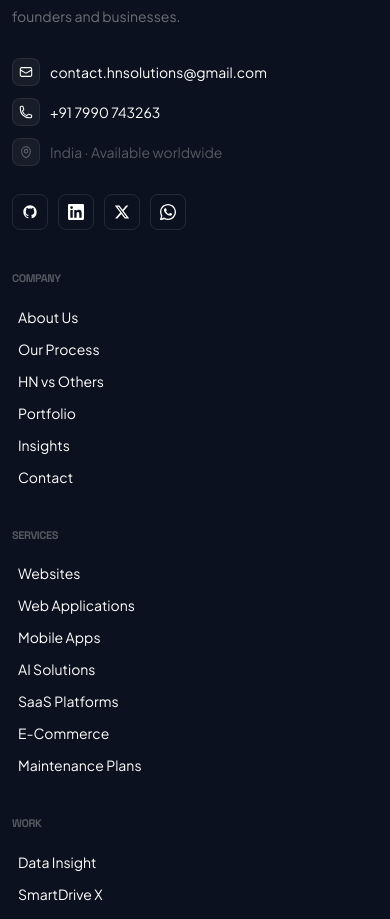
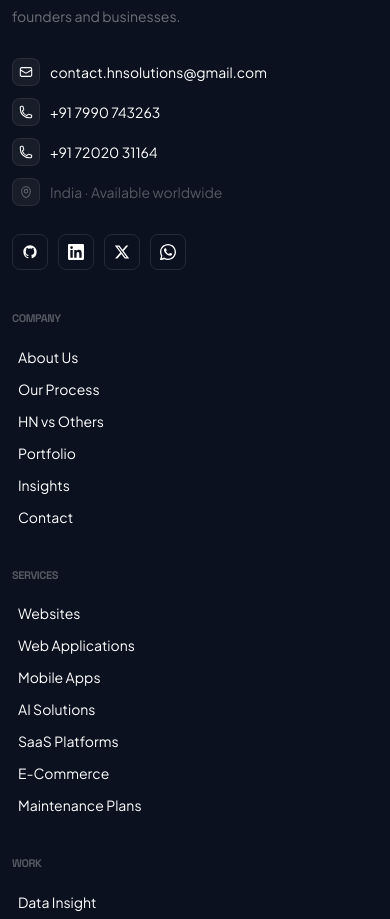
Before and after one commit to Hetsoni28/HN, a Next.js app: page /cookie-policy in a window 390 px wide. Shown: the part 3340-4259 px from the top of the page. Built offline with nearby package versions, Linux system fonts and the light colour scheme; no server answers.

Commit message:
feat: add second phone number to footer

```diff
--- a/components/organisms/footer.tsx
+++ b/components/organisms/footer.tsx
@@ -190,6 +190,17 @@ export function Footer() {
                 </span>
                 +91 7990 743263
               </a>
+              <a
+                href="tel:+917202031164"
+                className="group flex items-center gap-2.5 text-sm text-white/40 transition hover:text-white"
+              >
+                <span className="flex h-7 w-7 shrink-0 items-center justify-center rounded-lg border border-white/8 bg-white/5 transition group-hover:border-[#0051FF]/40 group-hover:bg-[#0051FF]/10">
+                  <svg className="h-3.5 w-3.5" fill="none" viewBox="0 0 24 24" stroke="currentColor" strokeWidth={1.8}>
+                    <path strokeLinecap="round" strokeLinejoin="round" d="M2.25 6.75c0 8.284 6.716 15 15 15h2.25a2.25 2.25 0 002.25-2.25v-1.372c0-.516-.351-.966-.852-1.091l-4.423-1.106c-.44-.11-.902.055-1.173.417l-.97 1.293c-.282.376-.769.542-1.21.38a12.035 12.035 0 01-7.143-7.143c-.162-.441.004-.928.38-1.21l1.293-.97c.363-.271.527-.734.417-1.173L6.963 3.102a1.125 1.125 0 00-1.091-.852H4.5A2.25 2.25 0 002.25 4.5v2.25z" />
+                  </svg>
+                </span>
+                +91 72020 31164
+              </a>
               <div className="flex items-center gap-2.5 text-sm text-white/30">
                 <span className="flex h-7 w-7 shrink-0 items-center justify-center rounded-lg border border-white/8 bg-white/5">
                   <svg className="h-3.5 w-3.5" fill="none" viewBox="0 0 24 24" stroke="currentColor" strokeWidth={1.8}>
```
